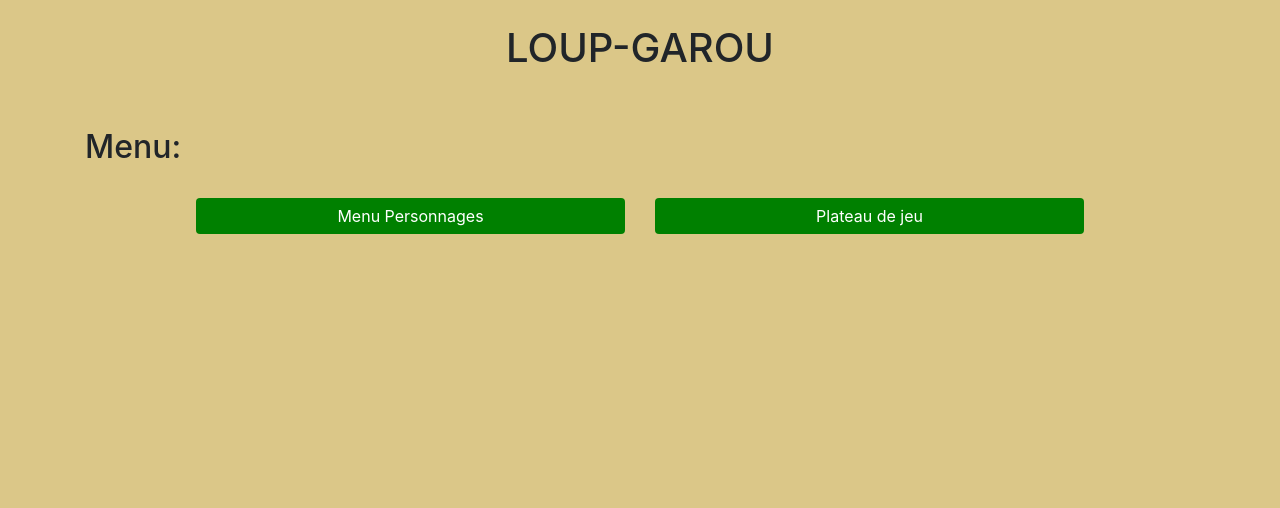
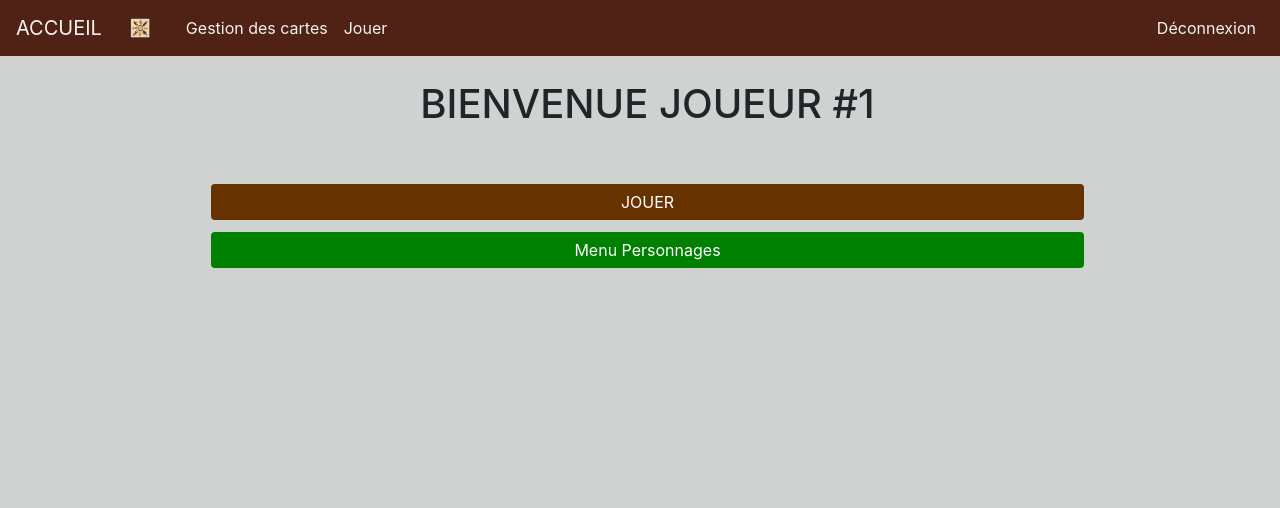
Before and after one commit to AntoineLSopra/Loupgarou, a web app: page /accueil.html in a window 1280 px wide. Shown: the top 508 px of the page. Run offline with its HTML, style and script files only (its server is not run), Linux system fonts and the light colour scheme; data that the repository does not hold is empty.

Commit message:
MàJ Plateau + index + accueil

```diff
--- a/loupgarou-html/WebContent/accueil.html
+++ b/loupgarou-html/WebContent/accueil.html
@@ -8,10 +8,34 @@
 		<link rel="stylesheet" integrity="sha384-MCw98/SFnGE8fJT3GXwEOngsV7Zt27NXFoaoApmYm81iuXoPkFOJwJ8ERdknLPMO"
 				crossorigin="anonymous" href="https://stackpath.bootstrapcdn.com/bootstrap/4.1.3/css/bootstrap.min.css" />
 		<link rel="stylesheet" type="text/css" href="assets/css/bouton.css" />
+		<link rel="stylesheet" type="text/css" href="assets/css/plateau.css" />
+		<link rel="stylesheet" type="text/css" href="assets/css/navbar.css" />
 	</head>
 	<body>
-		<nav>
+		<nav class="navbar navbar-expand-lg">
+			<a class="navbar-brand" href="index.html">ACCUEIL</a>
+			<img class="avatar" src= "img\villageois-old.jpg">
+			<!-- Bouton "hamburger" qui s'active si l'écran est trop petit -->
+			<button class="navbar-toggler" type="button" data-toggle="collapse"
+				data-target="#navbarNav" aria-controls="navbarNav"
+				aria-expanded="false" aria-label="Toggle navigation">
+				<span class="navbar-toggler-icon"></span>
+			</button>
 
+			<!-- Menu à proprement parler -->
+			<div class="collapse navbar-collapse" id="navbarNav">
+				<div class="col">
+					<ul class="navbar-nav">
+						<li class="nav-item"><a class="nav-link" href="personnages.html">Gestion des cartes</a></li>
+						<li class="nav-item"><a class="nav-link" href="plateau.html">Jouer</a></li>
+					</ul>
+				</div>
+				<div>
+					<ul class="navbar-nav">
+						<li class="nav-item"><a class="nav-link" href="index.html">Déconnexion</a></li>
+					</ul>
+				</div>
+			</div>
 		</nav>
 
 		<br />
@@ -19,7 +43,7 @@
 		<header class="container">
 			<div class="row justify-content-center">
 				<div class="col-8 text-center">
-     				<h1> LOUP-GAROU </h1>
+     				<h1> BIENVENUE JOUEUR #1 </h1>
      			</div>
 			</div>
   		</header>
@@ -28,17 +52,19 @@
 
 		<section id = accueil>
 			<div class="container">
-		       <h2>Menu:</h2>
-		       	<br />
 		       <form class="boutons">
 		      	 <div class="row">
-					<div class="col  justify-content">
+				  	<div class="col justify-content">
+						<a class="btn btn-primary" href="plateau.html">JOUER</a>
+				  	</div>
+				  	<br /> 	<br />
+				 </div>
+				  <div class="row">
+				 	<div class="col  justify-content">
 						<a class="btn btn-primary enregistrer" href="crud-cartes.html">Menu Personnages</a>
 				  	</div>
-				  	<div class="col justify-content">
-						<a class="btn btn-primary enregistrer" href="plateau.html">Plateau de jeu</a>
-				  	</div>
-				 </div>
+				  </div>
+
 			  </form>
 			</div>
 	 	</section>
--- /dev/null
+++ b/loupgarou-html/WebContent/assets/css/navbar.css
@@ -0,0 +1,14 @@
+nav {
+	background-color: #502216;
+}
+
+nav a, nav div ul li a {
+	color: rgb(243, 242, 240);
+	position: relative;
+	text-decoration: none;
+}
+
+
+nav a:hover {
+	color: rgb(209, 93, 4);
+}
--- a/loupgarou-html/WebContent/assets/css/plateau.css
+++ b/loupgarou-html/WebContent/assets/css/plateau.css
@@ -1,12 +1,12 @@
 section#menuPartie {
 	float:left;
 	width: 40%;
-
 }
 
 section#deroulementPartie {
 	background: #c0c0c0;
-	border-radius:15px;
+	border-radius:5px;
+	margin-top:20px;
 }
 
 section#organisationPartie {
@@ -15,32 +15,37 @@
 }
 
 .bloc{
-
-	margin-top:2%;
+	margin-top:20px;
 
 }
 
 .bloctitre{
-	background: #954a00 ;
-	padding: 5%;
-	border-radius:15px;
+	background: #814228 ;
+	border-radius:5px;
 	border-bottom-right-radius:0px;
  	border-bottom-left-radius:0px;
  	color: white;
 	font-size: 20px;
 	font-weight: 600;
-	max-height: 50px;
 }
+
+.text-center {
+	margin-bottom: 0;
+}
+
 
 .bloccontenu{
 	background: #b36700;
-	padding: 5%;
-	border-radius:15px;
+	border-radius:5px;
 	border-top-right-radius:0px;
  	border-top-left-radius:0px;
- 	padding: 5%;
+ 	 	padding: 5px;
+
 }
 
+.row {
+	margin-left: 0px;
+}
 
 .img-cartes {
 	width:60px;
@@ -52,6 +57,13 @@
 .avatar {
 	width:20px;
 	height:20px;
+	margin-right:1%;
+	margin-left:1%;
+}
+
+.personnage {
+	width:120px;
+	height:120px;
 	margin-right:1%;
 	margin-left:1%;
 }
@@ -93,14 +105,9 @@
 
 div#colonnes {
 	display:flex;
+}
 
 
-}
-
-form {
-	border: 1px solid black;
-
-}
 
 body{
 
@@ -120,6 +127,7 @@
 	font-weight: 500;
 }
 
+
 .espace {
 	line-height: 400%;
 }
--- a/loupgarou-html/WebContent/index.html
+++ b/loupgarou-html/WebContent/index.html
@@ -19,12 +19,11 @@
 	    <header class="container">
 	        <div class="row justify-content-center">
 	            <div class="col-8 text-center">
-	               <img alt=Surf.jpg src=  http://lesloupsgarous.free.fr/visuels/loupPeti.gif>
+	               <img alt=Surf.jpg src=  http://lesloupsgarous.free.fr/visuels/loupPeti.gif width=350 height=350>
 	               <h1>Loup-Garou | Le Jeu</h1>
 	            </div>
 	        </div>
 	    </header>
-		<br />
 		<br />
 		<div  class="container">
 			<form id=connexion-inscription class="check">
@@ -41,7 +40,7 @@
 		</div>
 		<br />
 
-   		<section id="connexion">
+   		<section id="connexion" >
 		    <div class="container">
 		        <form class="perso">
 		      	  <h3>Connexion</h3>
@@ -111,6 +110,7 @@
 					</div>
 				</form>
 		  	</div>
+		  	<br /><br />
    		</section>
 
 
```
Also changed, not shown: loupgarou-html/WebContent/plateau.html (+49 -37 lines), loupgarou-html/WebContent/img/profil.png (added).
